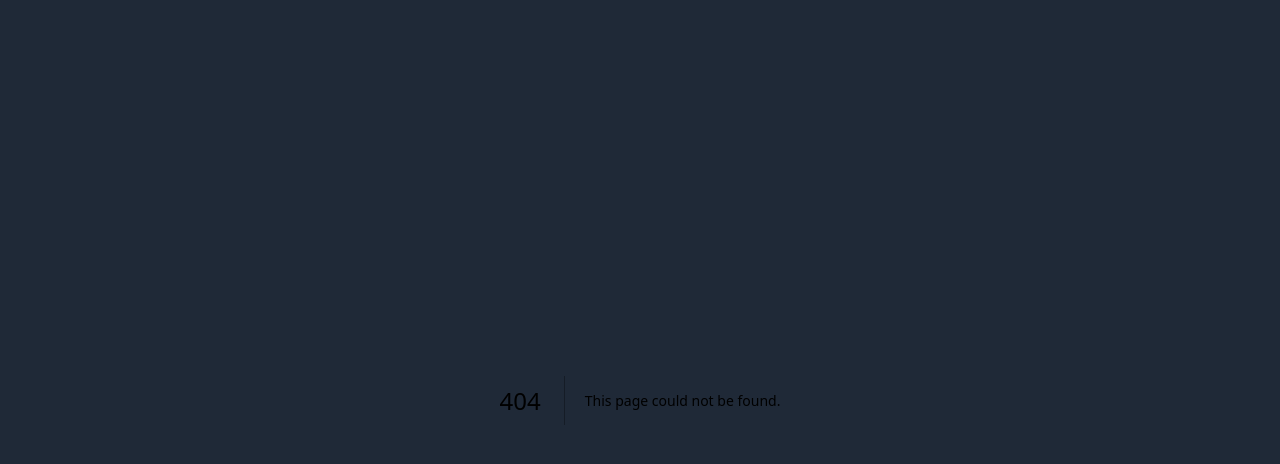
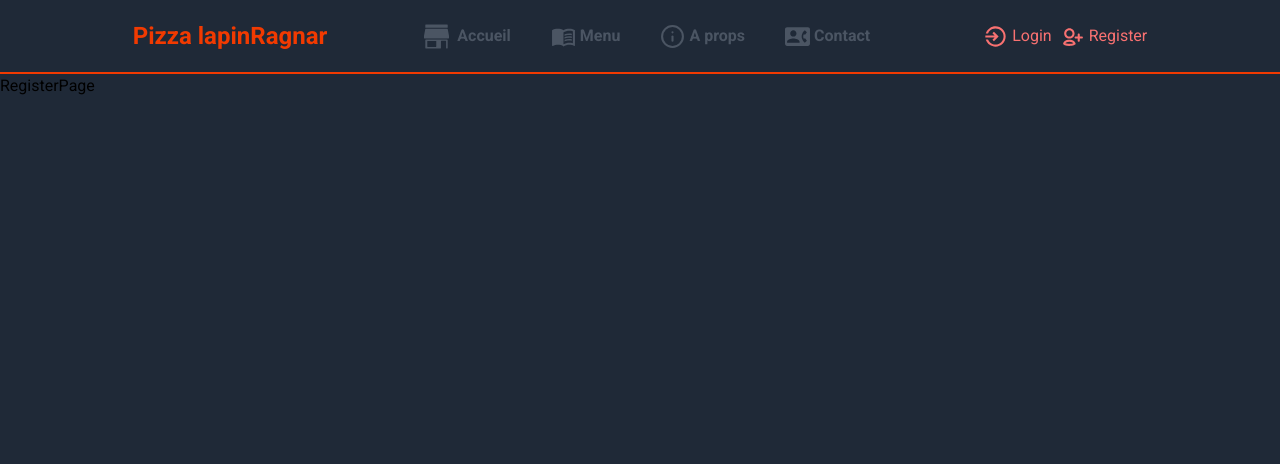
Before and after one commit to lapinRagnar/food-ordering-2, a Next.js app: page /register in a window 1280 px wide. Before the commit this address had no page. Shown: the top 464 px of the page. Built offline with nearby package versions, Linux system fonts and the light colour scheme.

Commit message:
deplacer le header dans le layout

```diff
--- a/src/app/layout.js
+++ b/src/app/layout.js
@@ -1,5 +1,6 @@
 import { Roboto } from 'next/font/google'
 import './globals.css'
+import Header from './components/layout/Header'
 
 const roboto = Roboto({ subsets: ['latin'], weight: ['400', '500', '700', '900'] })
 
@@ -13,6 +14,7 @@
     <html lang="en">
       <body className={roboto.className}>
         <main className='max-w-[1400px] mx-auto '>
+          <Header />
           {children}
         </main>
 
--- a/src/app/page.js
+++ b/src/app/page.js
@@ -1,4 +1,3 @@
-import Header from "./components/layout/Header.jsx"
 import Hero from "./components/layout/Hero.jsx"
 import HomeMenu from "./components/layout/HomeMenu.jsx"
 import SectionHeaders from "./components/layout/SectionHeaders.jsx"
@@ -9,7 +8,6 @@
 export default function Home() {
   return (
     <>
-      <Header />
       <Hero />
       <HomeMenu />
 
--- /dev/null
+++ b/src/app/register/page.jsx
@@ -0,0 +1,8 @@
+
+const RegisterPage = () => {
+  return (
+    <div>RegisterPage</div>
+  )
+}
+
+export default RegisterPage
```
